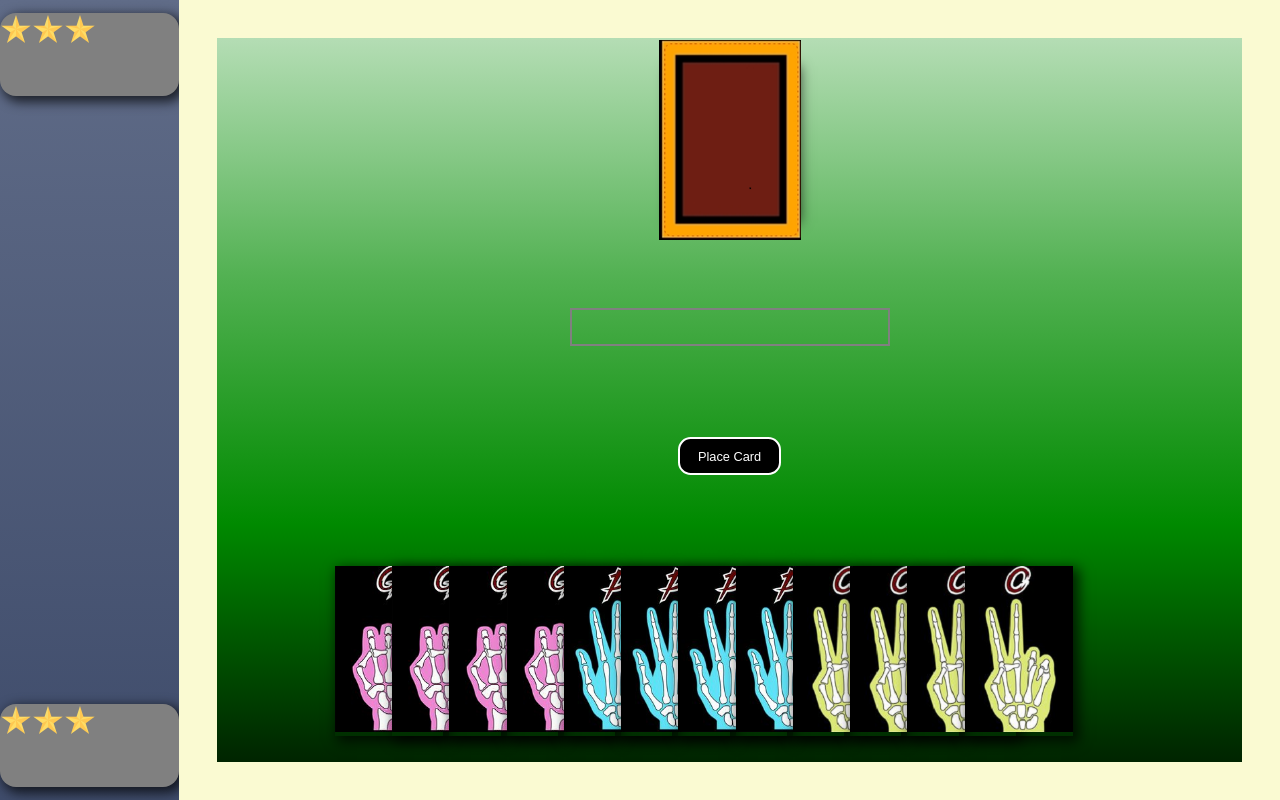
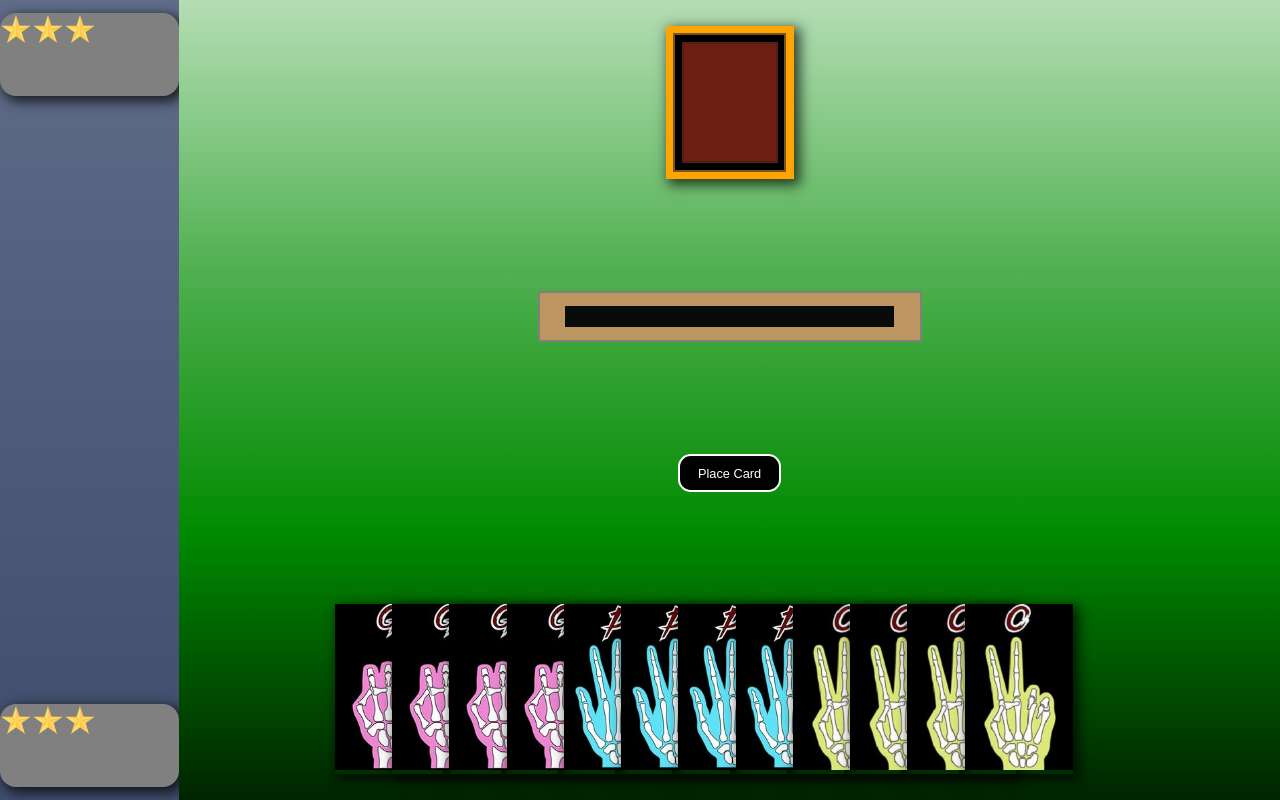
Before and after one commit to emShalaby/Restricted-ROCK-PAPER-SCISSORS, a plain HTML site: page index.html in a window 1280 px wide. Both pictures are taken after a click on the button "Restricted RPS". Drawn offline with Linux system fonts and the light colour scheme.

Commit message:
customized card back from scratch and card disposer

```diff
--- a/index.html
+++ b/index.html
@@ -35,8 +35,18 @@
 
         <div class="table">
             <div class="board">
-                <div class="card-place"> <img src='./card.png' height="200vw" width="200vw"></div>
-                <div class="card-disposer"></div>
+                <div class="card-place">
+                    <div class="outer-color">
+                        <div class="inner-color">
+
+                        </div>
+                    </div>
+                </div>
+                <div class="card-disposer">
+                    <div class="gap">
+
+                    </div>
+                </div>
                 <button class="play-card">Place Card</button>
 
 
--- a/stylesheet.css
+++ b/stylesheet.css
@@ -48,10 +48,8 @@ filter: progid:DXImageTransform.Microsoft.gradient( startColorstr='#606c88', end
 
 
     display: none;
-    border: solid 2 px gray;
     height: 100%;
     width: 100%;
-    background-color: white;
 
     flex-direction: row;
 
@@ -107,7 +105,6 @@ filter: progid:DXImageTransform.Microsoft.gradient( startColorstr='#606c88', end
     width: 2.5vw;
 }
 .board{
-    border: lightgoldenrodyellow 3vw solid;
     display: flex;
     flex-direction: column;
     justify-content: space-between;
@@ -126,9 +123,18 @@ filter: progid:DXImageTransform.Microsoft.gradient( startColorstr='#b4ddb4', end
 
 }
 .card-disposer{
-    height: 3vw;
-    width: 25vw;
+    height: 4vw;
+    width: 30vw;
     border: solid 2px gray;
+    background-color: rgba(189,149,97,255);
+    padding: 1vw 2vw;
+
+
+}
+.gap{
+    background-color: #090b0a;
+    height: 100%;
+    width: 100%;
 
 }
 .card-place{
@@ -138,10 +144,13 @@ filter: progid:DXImageTransform.Microsoft.gradient( startColorstr='#b4ddb4', end
     display: flex;
     justify-content: center;
     align-items: center;
+    background-color: rgba(255,164,1,255);
+    padding: .6vw .6vw;
 
 
 }
 .table{
+    background-color: antiquewhite;
     display: flex;
     flex-direction: column;
     flex-grow: 1;
@@ -183,3 +192,18 @@ filter: progid:DXImageTransform.Microsoft.gradient( startColorstr='#b4ddb4', end
     cursor: pointer;
     border-radius: 1vw ;
 }
+
+.outer-color{
+    background-color: #000000;
+    flex-grow: 1;
+    height: 100%;
+    width: 100%;
+    border: .2vw solid rgba(122,83,36,255);
+    padding: .5vw .5vw;
+}
+.inner-color{
+    background-color: rgba(110,30,19,255);
+    height: 100%;
+    width: 100%;
+    border: solid .2vw #521f18;
+}
```
